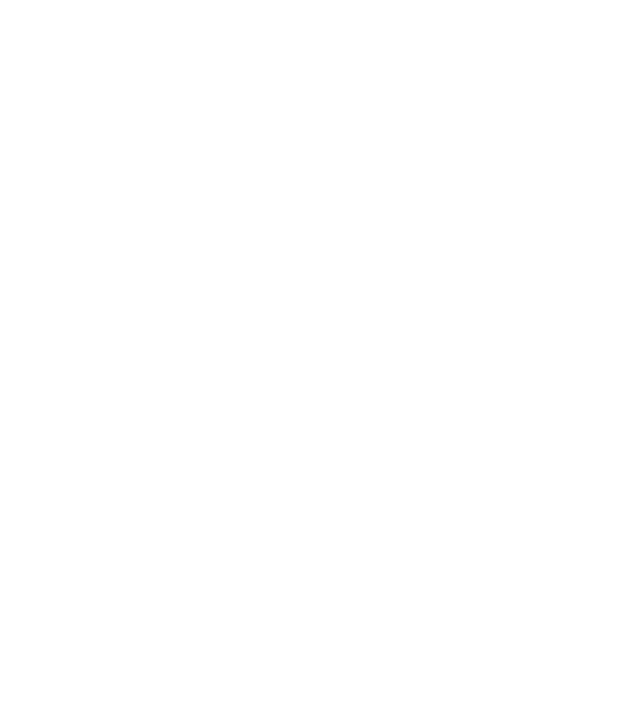
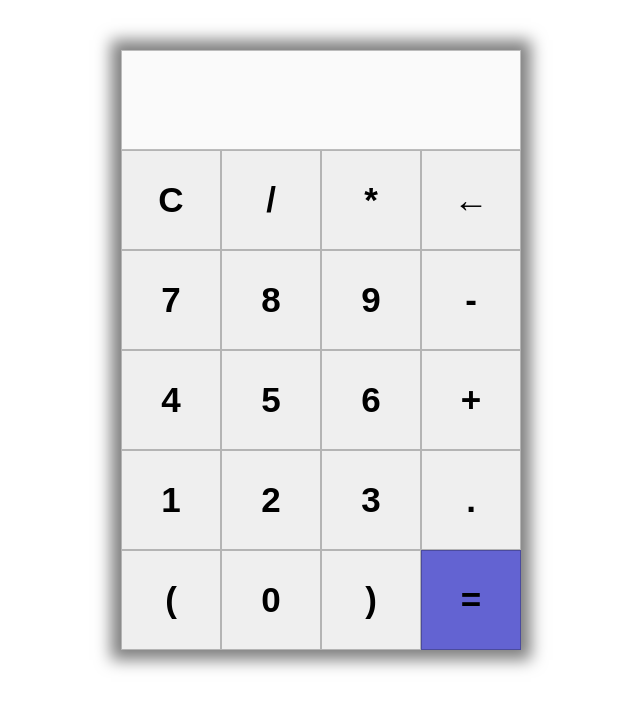
Before and after one commit to acciojob/calculator-rgrohitgupta938, a website: page main.html in a window 1280 px wide. Shown: the whole page, without its empty margins (319-959 px from the left). Drawn offline with Linux system fonts and the light colour scheme.

Commit message:
created a submission

```diff
--- a/main.html
+++ b/main.html
@@ -8,6 +8,31 @@
 
 <body>
 	<!-- the entire body must be written by student -->
+	 <main>
+      <input type="text" id="input" name="num" class="num" disabled />
+      <div class="btns">
+        <button class="btn" id="clr" onclick="appendCharacter('C')">C</button>
+        <button class="btn" id="divide" onclick="appendCharacter('/')">/</button>
+        <button class="btn" id="multiply" onclick="appendCharacter('*')">*</button>
+        <button class="btn" id="clear" onclick="deleteLastCharacter()"">&larr;</button>
+        <button class="btn" id="block7" onclick="appendCharacter('7')">7</button>
+        <button class="btn" id="block8" onclick="appendCharacter('8')">8</button>
+        <button class="btn" id="block9" onclick="appendCharacter('9')">9</button>
+        <button class="btn" id="minus" onclick="appendCharacter('-')">-</button>
+        <button class="btn" id="block4" onclick="appendCharacter('4')">4</button>
+        <button class="btn" id="block5" onclick="appendCharacter('5')">5</button>
+        <button class="btn" id="block6" onclick="appendCharacter('6')">6</button>
+        <button class="btn" id="plus" onclick="appendCharacter('+')">+</button>
+        <button class="btn" id="block1" onclick="appendCharacter('1')">1</button>
+        <button class="btn" id="block2" onclick="appendCharacter('2')">2</button>
+        <button class="btn" id="block3" onclick="appendCharacter('3')">3</button>
+        <button class="btn" id="dot" onclick="appendCharacter('.')">.</button>
+        <button class="btn" id="rb" onclick="appendCharacter('(')">(</button>
+        <button class="btn" id="block0" onclick="appendCharacter('0')">0</button>
+        <button class="btn" id="lb" onclick="appendCharacter(')')">)</button>
+        <button class="btn" id="ans" onclick="calculateResult()">=</button>
+      </div>
+    </main>
     <script type="text/javascript" src="./script.js">
 </script>
 
--- a/script.js
+++ b/script.js
@@ -1 +1,37 @@
 //your code here
+const appendCharacter = (char) => {
+  const display = document.getElementById("input");
+  if (char === "C") {
+    display.value = "";
+  } else {
+    display.value += char;
+  }
+};
+
+const deleteLastCharacter = () => {
+  const display = document.getElementById("input");
+  display.value = display.value.slice(0, -1);
+};
+
+const calculateResult = () => {
+  const display = document.getElementById("input");
+  let result;
+  try {
+    if (display.value === "0/0") {
+      result = "NaN";
+    } else if (display.value.includes("/0")) {
+      throw new Error("Division by zero");
+    } else {
+      result = math.evaluate(display.value);
+    }
+
+    console.log(result);
+    display.value = result;
+  } catch (error) {
+    if (error.message === "Division by zero") {
+      display.value = "Infinity";
+    } else {
+      display.value = "Error";
+    }
+  }
+};
--- a/styles.css
+++ b/styles.css
@@ -1,2 +1,54 @@
 
 /* Your CSS Code here. */
+* {
+    padding: 0;
+    margin: 0;
+    box-sizing: border-box;
+}
+
+main {
+    width: 400px;
+    height: 600px;
+    margin: 50px auto;
+    box-shadow: 0px 0px 15px 10px rgba(0, 0, 0, 0.5);
+    display: flex;
+    flex-direction: column;
+}
+
+.num {
+    width: 100%;
+    height: 100px;
+    border: 1px solid rgba(0, 0, 0, 0.249);
+    outline: none;
+    text-align: right;
+    font-size: 50px;
+}
+
+.num::-webkit-inner-spin-button,
+.num::-webkit-outer-spin-button {
+    -webkit-appearance: none;
+    margin: 0;
+}
+
+.btns {
+    width: 100%;
+    height: calc(100% - 100px);
+    display: flex;
+    flex-wrap: wrap;
+}
+
+.btn {
+    width: 25%;
+    height: 100px;
+    border: 1px solid rgba(0, 0, 0, 0.249);
+    display: flex;
+    justify-content: center;
+    align-items: center;
+    font-size: 35px;
+    font-weight: 600;
+    cursor: pointer;
+}
+
+.btn:last-child {
+    background-color: rgba(38, 38, 192, 0.718);
+}
```
